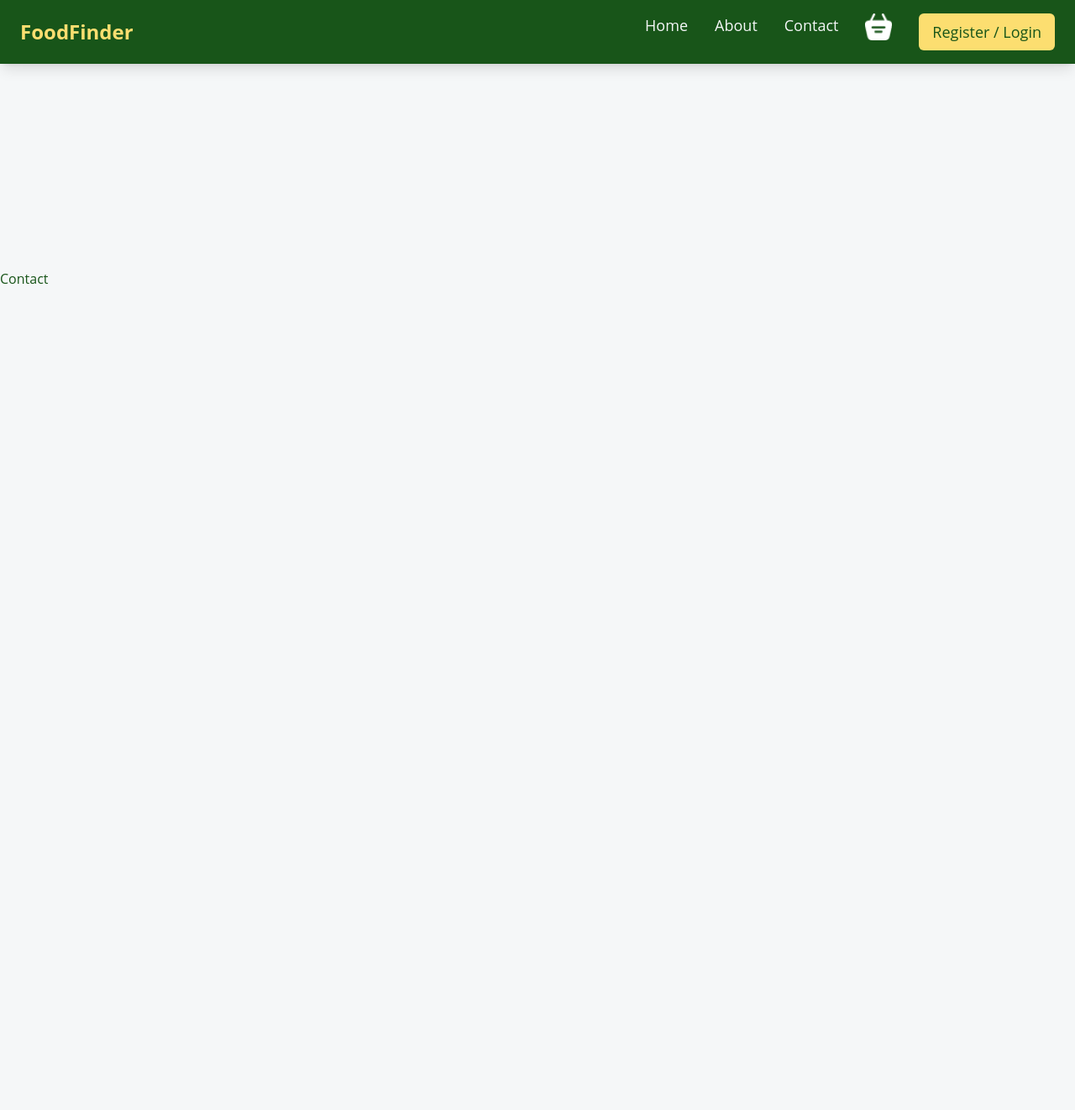
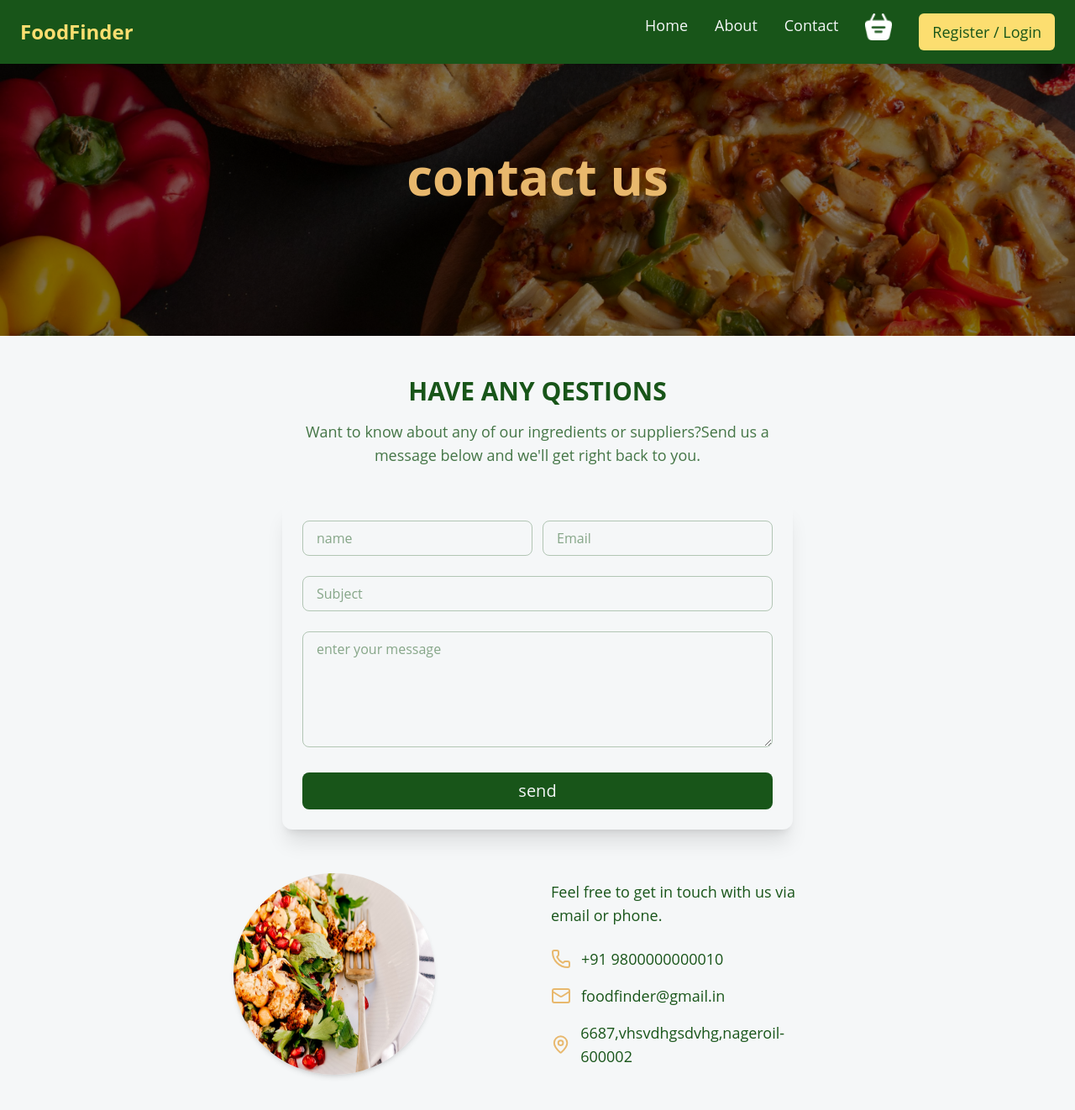
Before and after one commit to Rahimol97/food-ordering-system-react, a React (Vite) app: page /contact in a window 1280 px wide. Shown: the top 1322 px of the page at 84% size. Before the commit the page ends 800 px from the top, so only its background shows below. Built offline with nearby package versions, Linux system fonts and the light colour scheme.

Commit message:
contact page

```diff
--- a/package.json
+++ b/package.json
@@ -12,6 +12,7 @@
   "dependencies": {
     "@reduxjs/toolkit": "^2.9.2",
     "@tailwindcss/vite": "^4.1.15",
+    "lucide-react": "^0.548.0",
     "react": "^19.1.1",
     "react-dom": "^19.1.1",
     "react-icons": "^5.5.0",
--- a/src/assets/images/assets.js
+++ b/src/assets/images/assets.js
@@ -56,8 +56,9 @@ export const assets = {
     add_icon_green,
     remove_icon_red,
     rating_starts,
-   cross_icon,
-   ordersuccess,
+    cross_icon,
+    ordersuccess,
+    food_22
 
 }
 
--- a/src/components/Footer.jsx
+++ b/src/components/Footer.jsx
@@ -2,7 +2,7 @@ import React from 'react'
 
 function Footer() {
   return (
-    <div>Footer</div>
+         <div className='bg-(--dark)'>All Rights reserved</div>
   )
 }
 
--- a/src/pages/Contact.jsx
+++ b/src/pages/Contact.jsx
@@ -1,8 +1,72 @@
 import React from 'react'
+import {assets } from '../assets/images/assets'
+import { Phone, Mail, MapPin } from "lucide-react";
 
 function Contact() {
   return (
-    <div className='mt-80'>Contact</div>
+       <section className='w-full min-h-screen bg-cover bg-center relative flex flex-col items-center '>
+      <div className="w-full h-[50vh] bg-cover bg-center relative flex items-center justify-center"
+        style={{ backgroundImage: `url(${assets.header_img})` }}
+      >
+     <div className="absolute inset-0 bg-black/50"></div>
+    <div className="relative z-10 text-center px-4 md:px-9">
+        <h1 className="text-6xl md:text-6xl font-bold text-(--accent) mt-5">
+        contact us
+        </h1>
+</div>
+</div>
+  <div className="w-full max-w-2xl px-4 md:px-8 py-12">
+
+        <div className="text-center mb-10">
+          <h2 className="text-3xl font-bold text-(--dark) mb-4">HAVE ANY QESTIONS</h2>
+          <p className="text-(--dark)/80 text-lg">
+           Want to know about any of our ingredients or suppliers?Send us a message below and we'll get right back to you.</p>
+        </div>
+        <form className='bg-(--light)  shadow-xl rounded-xl p-6 space-y-6'>
+       <div className='flex flex-col md:flex-row gap-3'>
+        <input type="text" name="name" placeholder='name' className='flex-1 border border-(--dark)/30 rounded-lg px-4 py-2 focus:outline-none' />
+        <input type="email" name="email" placeholder='Email' className='flex-1 border border-(--dark)/30 rounded-lg px-4 py-2 focus:outline-none' />
+       </div>
+        <input type="text" name="subject" placeholder='Subject' className='w-full  border border-(--dark)/30 rounded-lg px-4 py-2 focus:outline-none' />
+
+        <textarea type="text" name="message" placeholder='enter your message' rows={5} className='w-full  border border-(--dark)/30 rounded-lg px-4 py-2 focus:outline-none' />
+      <button className='w-full bg-(--dark) text-(--light) text-xl py-2 rounded-lg cursor-pointer'>send</button>
+
+        </form>
+        </div>
+     <div className='flex flex-col md:flex-row mb-12 items-center justify-center gap-8 px-2 md:px-10'>
+       <div className='flex-1 items-center justify-center'>
+       <img src={assets.food_22} alt="food image" className='w-60 h-60  rounded-full overflow-hidden shadow-md  ' />
+       </div>
+        <div  className='flex-1 text-center p-3 md:text-left '>
+ <p className="text-lg text-(--dark) mb-6">
+          Feel free to get in touch with us via email or phone.
+        </p>
+<div className="space-y-4 text-(--dark)">
+
+          <div className="flex items-center justify-center md:justify-start gap-3">
+            <Phone className="text-(--accent)" />
+            <span className="text-lg font-medium">+91 9800000000010</span>
+          </div>
+
+
+          <div className="flex items-center justify-center md:justify-start gap-3">
+            <Mail className="text-(--accent)" />
+            <span className="text-lg font-medium">foodfinder@gmail.in</span>
+          </div>
+
+
+          <div className="flex items-center justify-center md:justify-start gap-3">
+            <MapPin className="text-(--accent)" />
+            <span className="text-lg font-medium">
+             6687,vhsvdhgsdvhg,nageroil- 600002
+            </span>
+          </div>
+          </div>
+         </div>
+     </div>
+
+   </section>
   )
 }
 
```
Also changed, not shown: src/index.css (line endings or trailing spaces), 1 other file (tests, documents, lock files or other folders).
